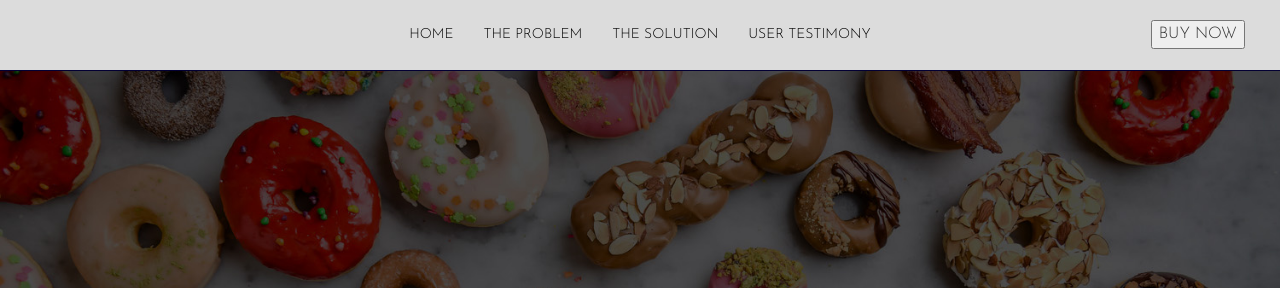
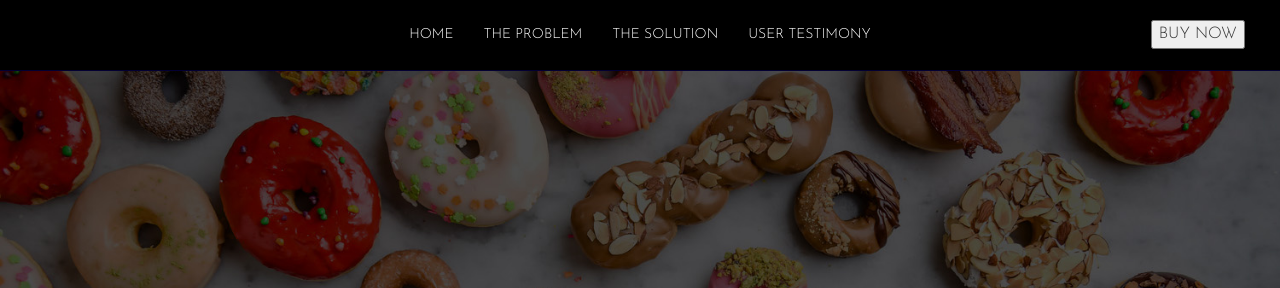
Before and after one commit to deco3500/fog, a plain HTML site: page index.html in a window 1280 px wide. Shown: the top 288 px of the page. Drawn offline with nearby package versions, Linux system fonts and the light colour scheme; a web font is replaced by a local one.

Commit message:
navbar changes

```diff
--- a/css/style.css
+++ b/css/style.css
@@ -31,13 +31,13 @@ z-index: 1;
 .navbar-default .navbar-nav > .active > a, .navbar-default .navbar-nav > .active >
  a:hover, .navbar-default .navbar-nav > .active > a:focus {
 color: #006400; /*BACKGROUND color for active*/
-background-color: #DCDCDC;
+background-color: #000;
 font-weight: bold;
 z-index: 2;
 }
 
 .navbar-default {
-    background-color: #DCDCDC;
+    background-color: #000;
     border-color: #030033;
     z-index: 2;
 }
@@ -46,13 +46,13 @@ z-index: 2;
 .nav > li > a:hover,
 .nav > li > a:focus {
     text-decoration: none;
-    background-color: silver; /*Change rollover cell color here*/
+    background-color: #FFFFFF; /*Change rollover cell color here*/
     z-index: 2;
   }
 
 
 .navbar-default .navbar-nav > li > a {
-   color: #000000; /*Change active text color here*/
+   color: #FFFFFF; /*Change active text color here*/
    z-index: 2;
     }
 
```
